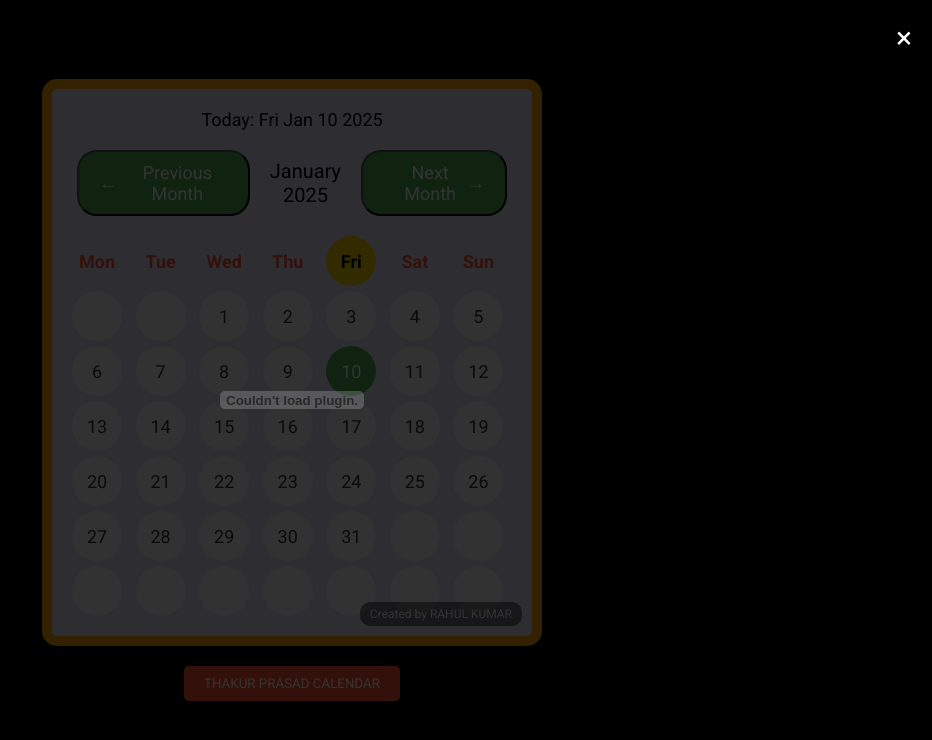
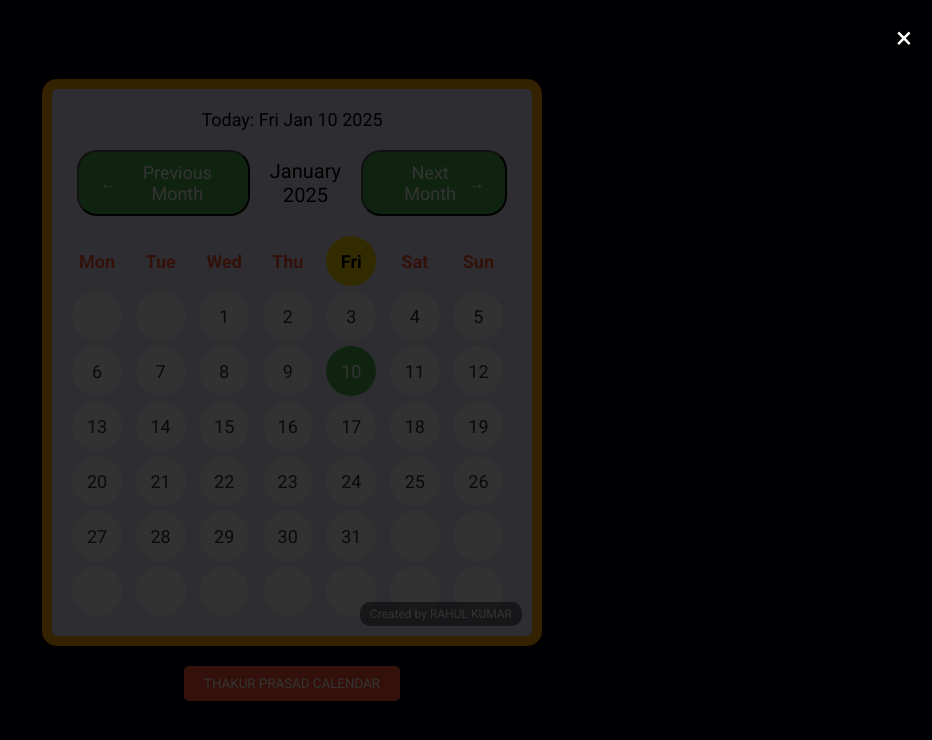
Before and after one commit to benjamin34237527405245/editRKcalender, a plain HTML site: page index.html in a window 1280 px wide. Both pictures are taken after a click on the button "THAKUR PRASAD CALENDAR". Shown: the whole page, without its empty margins (348-1280 px from the left). Drawn offline with Linux system fonts and the light colour scheme.

Commit message:
Update index.html

```diff
--- a/index.html
+++ b/index.html
@@ -21,7 +21,7 @@
             justify-content: center;
             align-items: center;
             height: 100vh;
-            background-color: #000000;
+            background-color: #000012;
             flex-direction: column;
         }
         .calendar-container {
@@ -153,7 +153,7 @@
             justify-content: center;
             align-items: center;
         }
-        .pdf-viewer object {
+        .pdf-viewer iframe {
             width: 90%;
             height: 90%;
             border: none;
@@ -207,7 +207,7 @@
 
     <div class="pdf-viewer" id="pdfViewer">
         <span class="close" onclick="closePdfViewer()">&times;</span>
-        <object id="pdfObject" data="" type="application/pdf"></object>
+        <iframe id="pdfIframe" src=""></iframe>
     </div>
 
     <script>
@@ -320,8 +320,8 @@
 
         document.getElementById('openThakurCalendar').addEventListener('click', () => {
             const pdfViewer = document.getElementById('pdfViewer');
-            const pdfObject = document.getElementById('pdfObject');
-            pdfObject.data = 'thakur.pdf';
+            const pdfIframe = document.getElementById('pdfIframe');
+            pdfIframe.src = 'thakur.pdf';
             pdfViewer.style.display = 'flex';
         });
 
```
